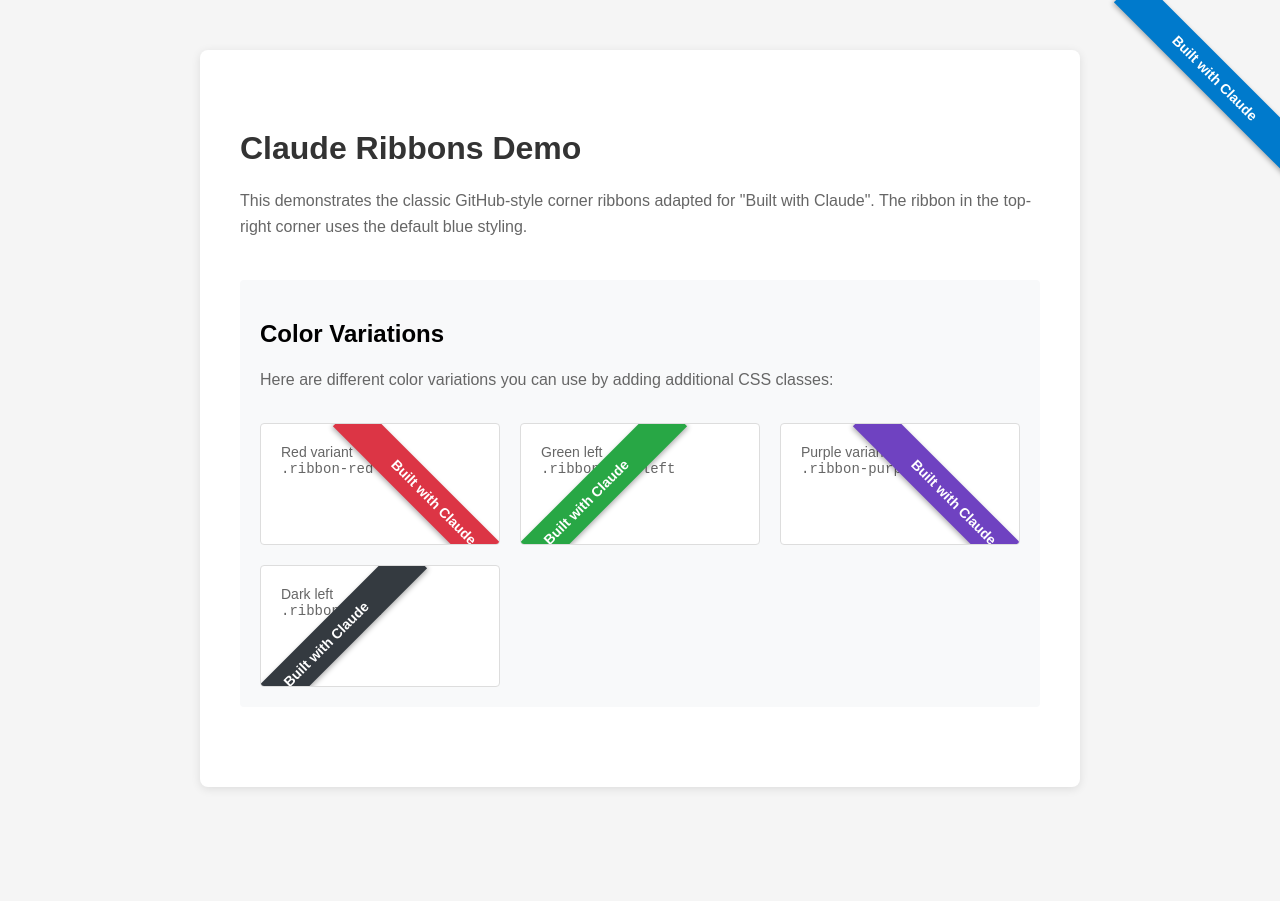
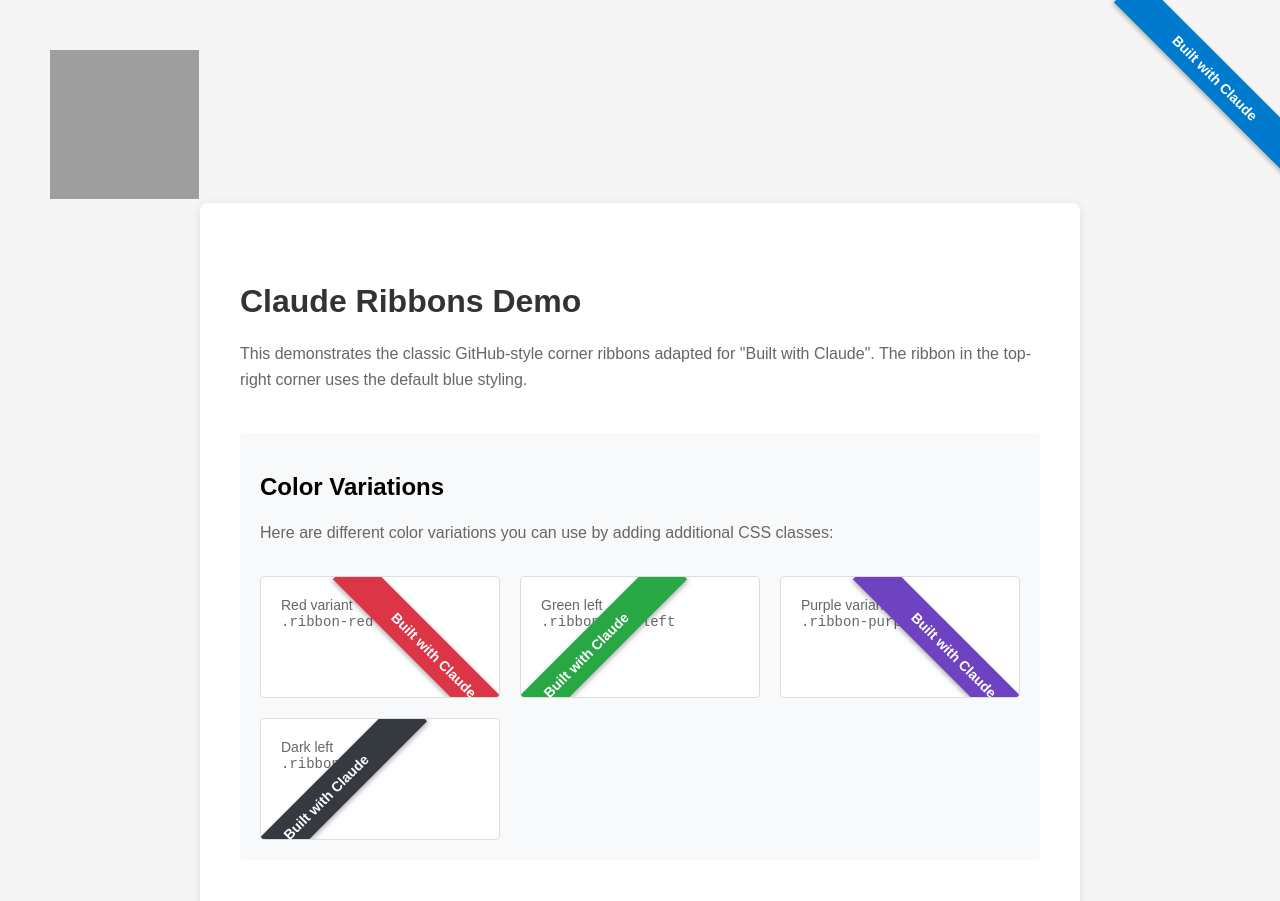
Before and after one commit to bryanmikaelian/claude-ribbons, a plain HTML site: page index.html in a window 1280 px wide. Shown: the top 901 px of the page. Before the commit the page ends 837 px from the top, so only its background shows below. Drawn offline with Linux system fonts and the light colour scheme; grey boxes are pictures that could not be loaded.

Commit message:
Update index.html

```diff
--- a/index.html
+++ b/index.html
@@ -135,6 +135,7 @@
 </head>
 <body>
     <a href="https://claude.ai/public/artifacts/4c77a876-52db-4777-bbf4-2ae1a5b8a893" class="ribbon-top-right">Built with Claude</a>
+    <a href="https://github.com/bryanmikaelian/claude-ribbons"><img loading="lazy" decoding="async" width="149" height="149" src="https://github.blog/wp-content/uploads/2008/12/forkme_left_darkblue_121621.png" class="attachment-full size-full" alt="Fork me on GitHub"></a>
     <div class="container">
 
 
```
